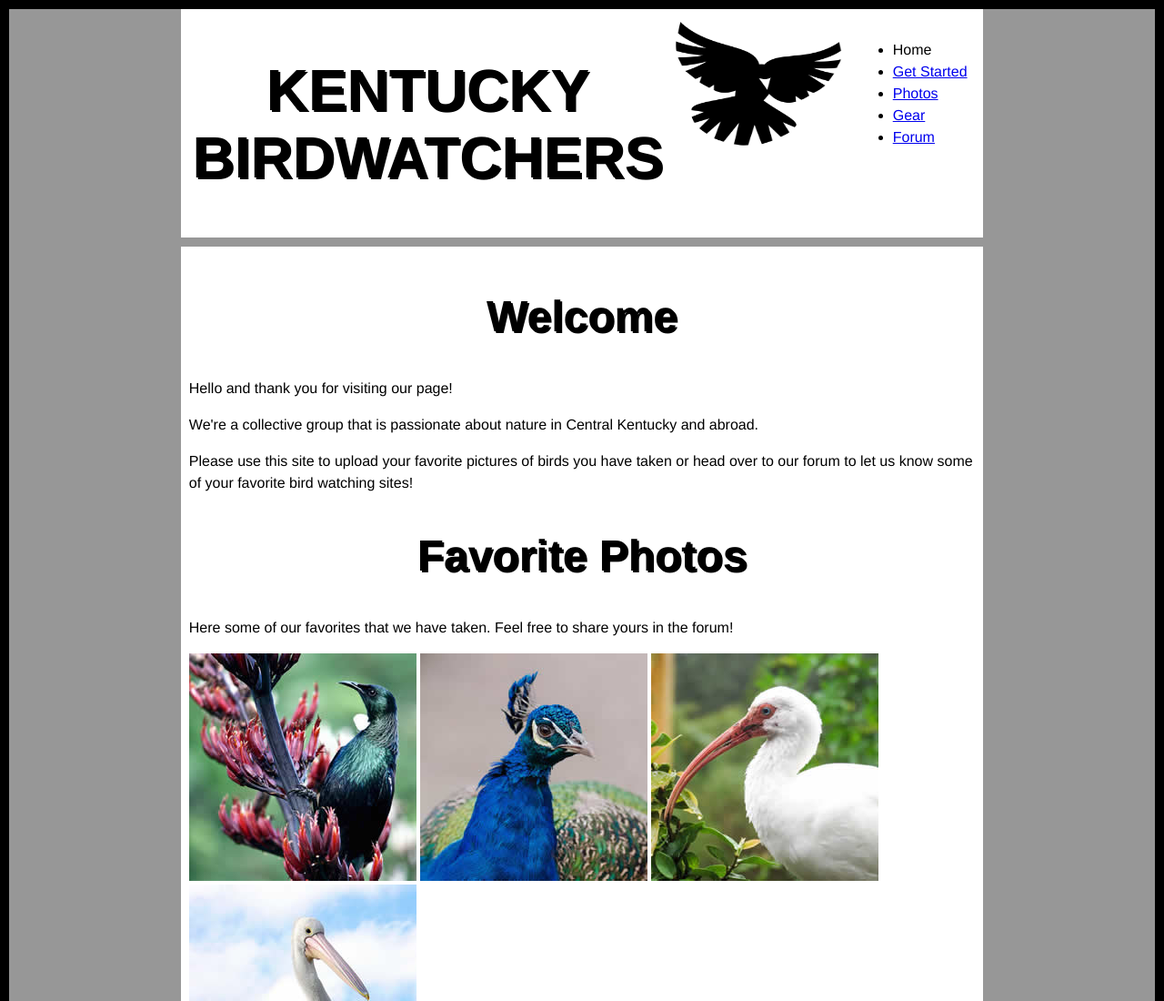
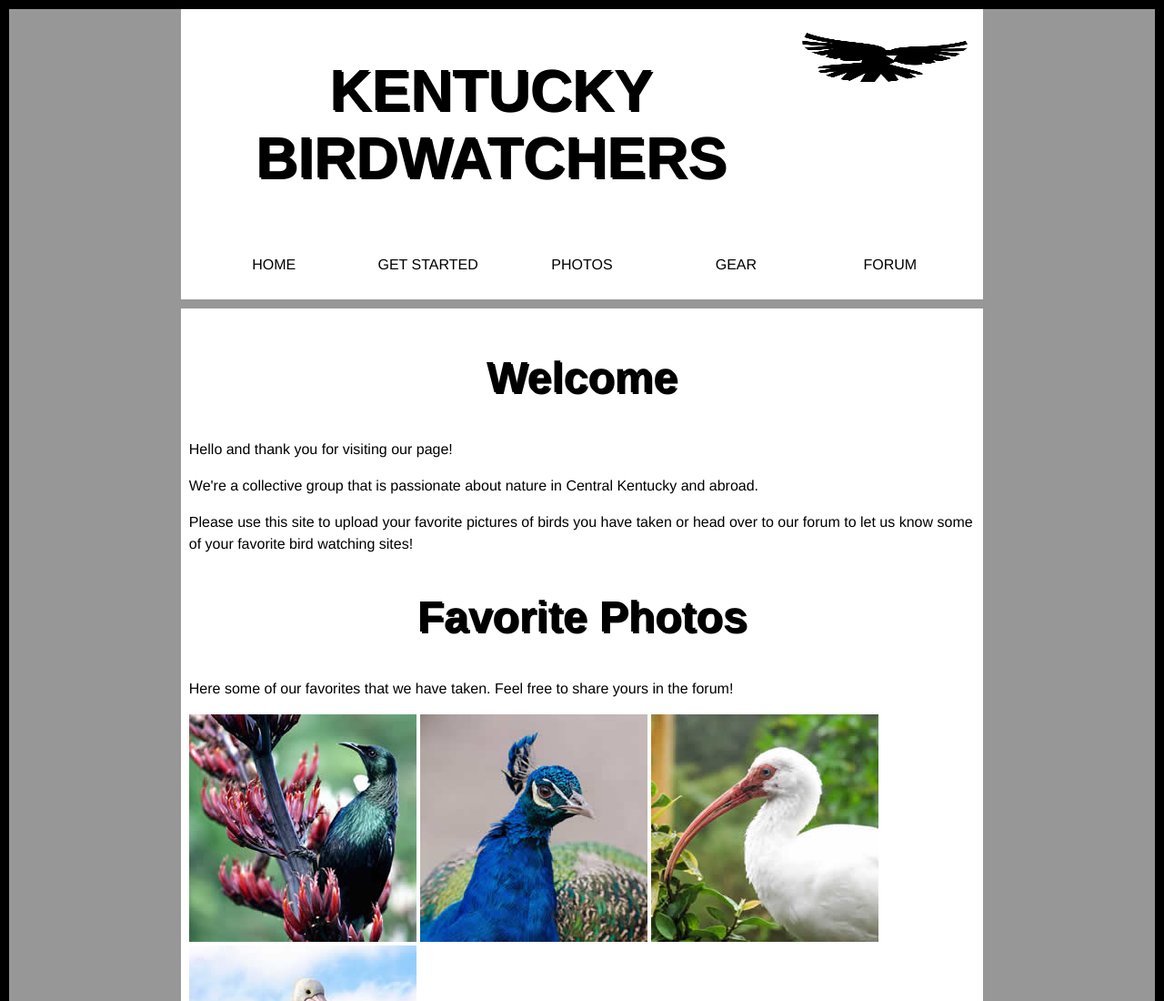
Before and after one commit to dmcclellan3/bird-watching-assignment, a plain HTML site: page index.html in a window 1280 px wide. Shown: the top 1100 px of the page at 91% size. Drawn offline with Linux system fonts and the light colour scheme.

Commit message:
Latest Updates

```diff
--- a/styles.css
+++ b/styles.css
@@ -64,3 +64,39 @@ html, body {
     flex: 5;
     text-transform: uppercase;
   }
+  header img {
+    display: block;
+    height: 60px;
+    padding-top: 15px;
+  }
+  nav {
+    height: 50px;
+    flex: 100%;
+    display: flex;
+  }
+  nav ul {
+    padding: 0;
+    list-style-type: none;
+    flex: 2;
+    display: flex;
+  }
+  nav li {
+    display: inline;
+    text-align: center;
+    flex: 1;
+  }
+  nav a, nav span {
+    display: inline-block;
+    font-size: 1rem;
+    height: 2rem;
+    line-height: 1.7;
+    text-transform: uppercase;
+    text-decoration: none;
+    color: black;
+  }
+
+  /* || main layout */
+
+main {
+    display: auto;
+  }
```
